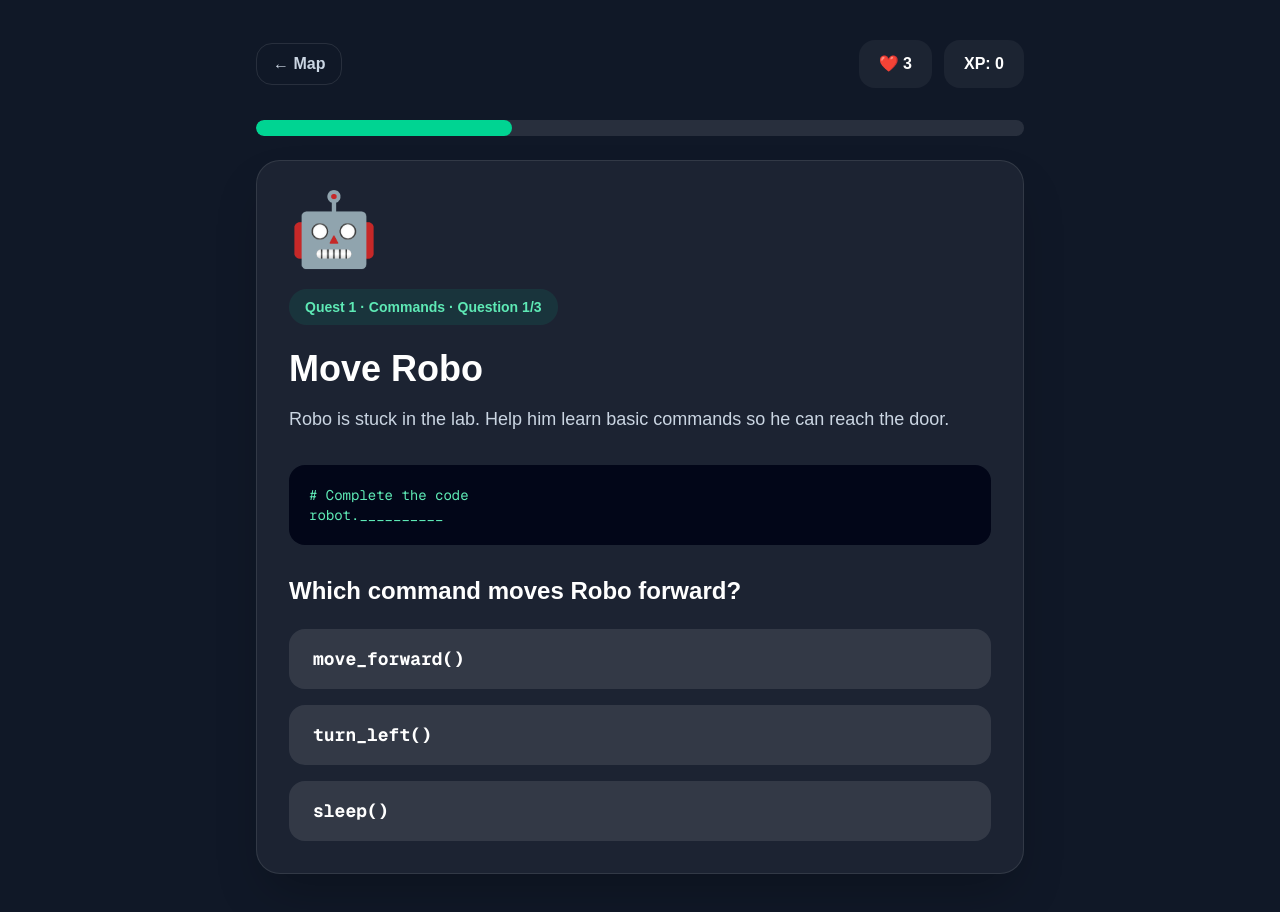
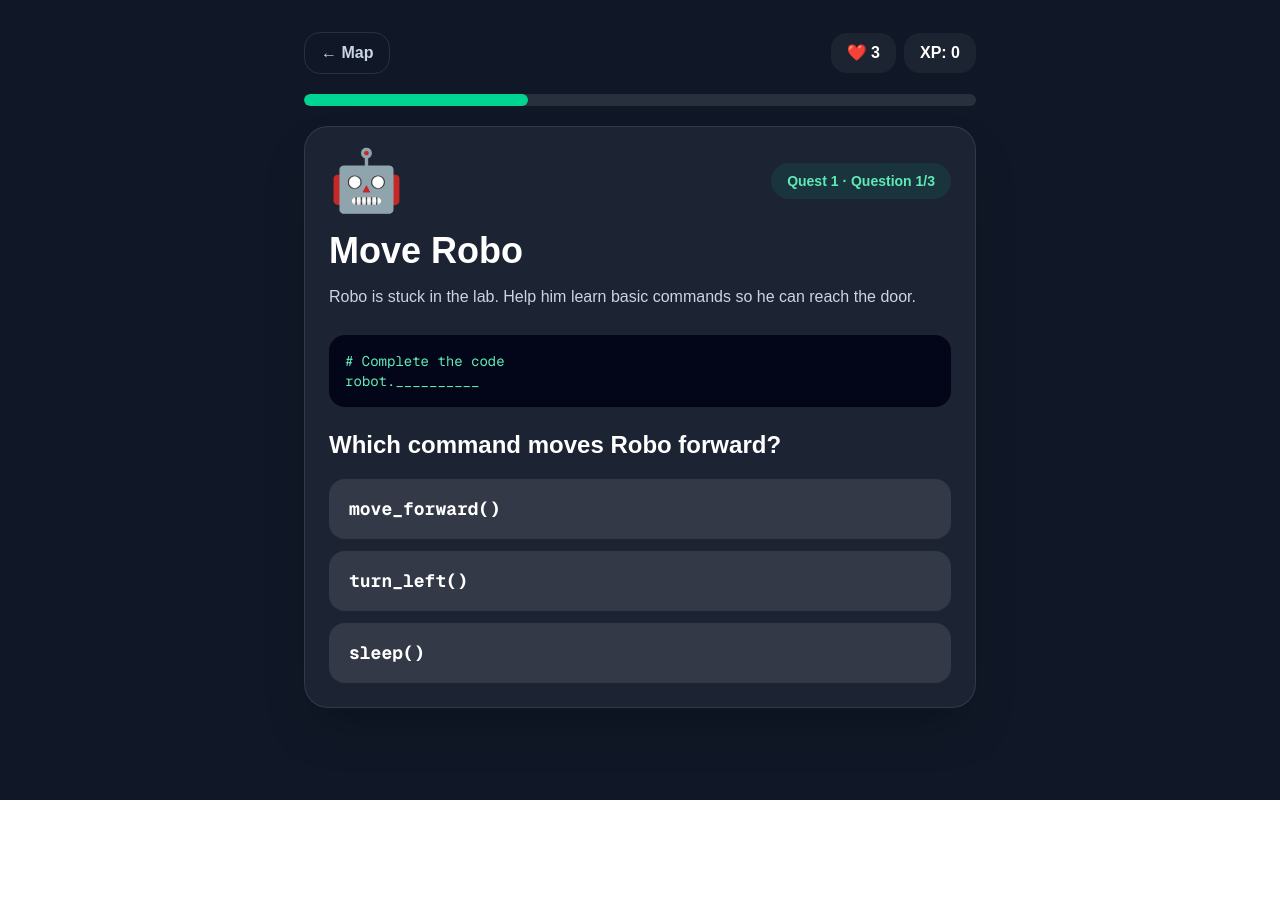
Before and after one commit to DavidSlayer27/looplyland, a Next.js app: page /lesson/1 in a window 1280 px wide. After the commit the page ends 800 px from the top, so only its background shows below. Built offline with nearby package versions, Linux system fonts and the light colour scheme; no server answers.

Commit message:
Make lesson page more compact

```diff
--- a/app/lesson/[id]/page.tsx
+++ b/app/lesson/[id]/page.tsx
@@ -424,49 +424,49 @@ export default function LessonPage() {
   }
 
  return (
-    <main className="min-h-screen bg-[#101827] px-6 py-6 text-white md:py-10">
-      <div className="mx-auto max-w-3xl">
-        <div className="mb-6 flex flex-col gap-4 sm:mb-8 sm:flex-row sm:items-center sm:justify-between">
+  <main className="min-h-screen bg-[#101827] px-5 pb-10 pt-5 text-white md:px-6 md:py-8">
+    <div className="mx-auto max-w-2xl">
+      <div className="mb-5 flex items-center justify-between gap-3">
         <Link
           href="/learn"
-            className="w-full rounded-2xl border border-white/10 px-4 py-3 text-center font-bold text-slate-300 transition hover:bg-white/10 sm:w-auto sm:py-2"
+          className="rounded-2xl border border-white/10 px-4 py-2 text-sm font-bold text-slate-300 transition hover:bg-white/10 md:text-base"
         >
           ← Map
         </Link>
 
-          <div className="grid grid-cols-2 gap-3 sm:flex sm:items-center">
-            <div className="rounded-2xl bg-white/5 px-4 py-3 text-center font-bold md:px-5">
+        <div className="flex items-center gap-2">
+          <div className="rounded-2xl bg-white/5 px-4 py-2 text-sm font-bold md:text-base">
             ❤️ {lives}
           </div>
 
-            <div className="rounded-2xl bg-white/5 px-4 py-3 text-center font-bold md:px-5">
+          <div className="rounded-2xl bg-white/5 px-4 py-2 text-sm font-bold md:text-base">
             XP: {earnedXp}
           </div>
         </div>
       </div>
 
-        <div className="mb-6 h-3 overflow-hidden rounded-full bg-white/10 md:h-4">
+      <div className="mb-5 h-3 overflow-hidden rounded-full bg-white/10">
         <div
           className="h-full rounded-full bg-emerald-400 transition-all"
           style={{ width: `${progress}%` }}
         />
       </div>
 
-        <div className="rounded-3xl border border-white/10 bg-white/5 p-5 shadow-2xl md:p-8">
+      <div className="rounded-3xl border border-white/10 bg-white/5 p-5 shadow-2xl md:p-6">
         {lessonFailed ? (
           <div className="text-center">
-              <div className="text-7xl md:text-8xl">💔</div>
+            <div className="text-6xl md:text-7xl">💔</div>
 
-              <h1 className="mt-6 text-3xl font-extrabold md:text-4xl">
+            <h1 className="mt-5 text-3xl font-extrabold md:text-4xl">
               Out of hearts!
             </h1>
 
-              <p className="mt-4 text-base leading-7 text-slate-300 md:text-xl">
+            <p className="mt-3 text-base leading-7 text-slate-300">
               Don&apos;t worry. Try the quest again and help Robo continue the
               adventure.
             </p>
 
-              <div className="mt-8 flex flex-col justify-center gap-3 sm:flex-row">
+            <div className="mt-6 flex flex-col justify-center gap-3 sm:flex-row">
               <button
                 onClick={restartLesson}
                 className="rounded-2xl bg-emerald-400 px-6 py-3 text-center font-bold text-slate-950 transition hover:bg-emerald-300"
@@ -484,22 +484,24 @@ export default function LessonPage() {
           </div>
         ) : !lessonCompleted ? (
           <>
-              <div className="text-6xl md:text-7xl">{lesson.emoji}</div>
+            <div className="flex items-center justify-between gap-4">
+              <div className="text-5xl md:text-6xl">{lesson.emoji}</div>
 
-              <div className="mt-6 w-fit rounded-full bg-emerald-400/10 px-4 py-2 text-sm font-bold text-emerald-300">
-                Quest {lesson.id} · {lesson.concept} · Question{" "}
-                {currentQuestionIndex + 1}/{totalQuestions}
+              <div className="rounded-full bg-emerald-400/10 px-4 py-2 text-xs font-bold text-emerald-300 md:text-sm">
+                Quest {lesson.id} · Question {currentQuestionIndex + 1}/
+                {totalQuestions}
+              </div>
             </div>
 
-              <h1 className="mt-6 text-3xl font-extrabold md:text-4xl">
+            <h1 className="mt-5 text-3xl font-extrabold md:text-4xl">
               {lesson.title}
             </h1>
 
-              <p className="mt-4 text-base leading-7 text-slate-300 md:text-lg">
+            <p className="mt-3 text-base leading-7 text-slate-300">
               {lesson.story}
             </p>
 
-              <div className="mt-7 overflow-x-auto rounded-2xl bg-slate-950 p-4 text-left font-mono text-sm text-emerald-300 md:mt-8 md:p-5">
+            <div className="mt-6 overflow-x-auto rounded-2xl bg-slate-950 p-4 text-left font-mono text-sm text-emerald-300">
               <p># Complete the code</p>
               <p className="whitespace-nowrap">
                 {selectedAnswer
@@ -511,11 +513,11 @@ export default function LessonPage() {
               </p>
             </div>
 
-              <h2 className="mt-7 text-xl font-bold leading-7 md:mt-8 md:text-2xl">
+            <h2 className="mt-6 text-xl font-bold leading-7 md:text-2xl">
               {currentQuestion.question}
             </h2>
 
-              <div className="mt-5 grid gap-3 md:mt-6 md:gap-4">
+            <div className="mt-5 grid gap-3">
               {currentQuestion.answers.map((answer) => {
                 const selected = selectedAnswer === answer;
                 const correct = answer === currentQuestion.correctAnswer;
@@ -534,7 +536,7 @@ export default function LessonPage() {
                   <button
                     key={answer}
                     onClick={() => handleAnswer(answer)}
-                      className={`rounded-2xl px-5 py-4 text-left font-mono text-base font-bold transition md:px-6 md:text-lg ${buttonStyle}`}
+                    className={`rounded-2xl px-5 py-4 text-left font-mono text-base font-bold transition md:text-lg ${buttonStyle}`}
                   >
                     {answer}
                   </button>
@@ -543,10 +545,8 @@ export default function LessonPage() {
             </div>
 
             {isCorrect && (
-                <div className="mt-7 rounded-2xl bg-emerald-400/10 p-5 md:mt-8">
-                  <p className="text-xl font-bold text-emerald-300">
-                    Correct!
-                  </p>
+              <div className="mt-6 rounded-2xl bg-emerald-400/10 p-5">
+                <p className="text-lg font-bold text-emerald-300">Correct!</p>
 
                 <p className="mt-2 leading-7 text-slate-300">
                   {currentQuestion.successMessage}
@@ -569,8 +569,8 @@ export default function LessonPage() {
             )}
 
             {isWrong && !lessonFailed && (
-                <div className="mt-7 rounded-2xl bg-red-400/10 p-5 md:mt-8">
-                  <p className="text-xl font-bold text-red-300">
+              <div className="mt-6 rounded-2xl bg-red-400/10 p-5">
+                <p className="text-lg font-bold text-red-300">
                   Not quite. You lost 1 heart.
                 </p>
 
@@ -589,15 +589,15 @@ export default function LessonPage() {
           </>
         ) : (
           <div className="text-center">
-              <div className="text-7xl md:text-8xl">
+            <div className="text-6xl md:text-7xl">
               {isFinalLesson ? "🏆" : "🎉"}
             </div>
 
-              <h1 className="mt-6 text-3xl font-extrabold md:text-4xl">
+            <h1 className="mt-5 text-3xl font-extrabold md:text-4xl">
               {isFinalLesson ? "Robo Lab Complete!" : "Quest Complete!"}
             </h1>
 
-              <p className="mt-4 text-base leading-7 text-slate-300 md:text-xl">
+            <p className="mt-3 text-base leading-7 text-slate-300 md:text-lg">
               {isFinalLesson
                 ? `Amazing! You completed the first LooplyLand world and earned +${lesson.xp} XP.`
                 : `You earned +${lesson.xp} XP and unlocked new coding powers.`}
@@ -609,7 +609,7 @@ export default function LessonPage() {
               </p>
             )}
 
-              <div className="mt-8 flex flex-col justify-center gap-3 sm:flex-row">
+            <div className="mt-6 flex flex-col justify-center gap-3 sm:flex-row">
               {hasNextLesson ? (
                 <Link
                   href={`/lesson/${nextLessonId}`}
@@ -639,4 +639,5 @@ export default function LessonPage() {
     </div>
   </main>
 );
+
 }
```
Lines whose indentation alone changed are shown as unchanged.
